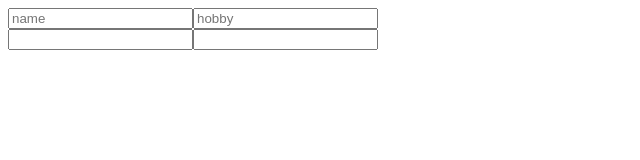
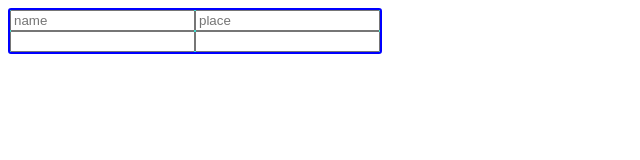
Before and after one commit to sreenumr/simple-react-app, a React app: page / in a window 1280 px wide. Shown: the whole page, without its empty margins (0-640 px from the left). Built offline with nearby package versions, Linux system fonts and the light colour scheme.

Commit message:
added css

```diff
--- a/public/index.html
+++ b/public/index.html
@@ -7,6 +7,8 @@
       name="viewport"
       content="width=device-width, initial-scale=1, shrink-to-fit=no"
     />
+
+
     <meta name="theme-color" content="#000000" />
     <!--
       manifest.json provides metadata used when your web app is added to the
@@ -20,7 +22,5 @@
     <noscript>You need to enable JavaScript to run this app.</noscript>
     <div id="root"></div>
 
-    <script type="text/JavaScript" src="index.js"></script>
-
 </body>
 </html>
--- a/src/Login.js
+++ b/src/Login.js
@@ -1,5 +1,4 @@
 import React, { Component } from 'react';
-import ReactDOM from 'react-dom';
 
 class Login extends Component {
 
--- a/src/Register.js
+++ b/src/Register.js
@@ -1,5 +1,4 @@
 import React, { Component } from 'react';
-import ReactDOM from 'react-dom';
 
 class Register extends Component{
 
@@ -7,8 +6,8 @@ class Register extends Component{
         return(
             <div>
                 <form>
-                    <input type="text" placeholder="name"></input>
-                    <input type="text" placeholder="hobby"></input>
+                    <input type="text" placeholder="name" ></input>
+                    <input type="text" placeholder="place"></input>
                 </form>
             </div>
         )
--- a/src/form.js
+++ b/src/form.js
@@ -1,9 +1,9 @@
 import React, { Component } from 'react';
-import ReactDOM from 'react-dom';
 import Register from './Register'
 import Login from './Login'
 
 class Form extends Component{
+
     render(){
         return(
             <div>
--- /dev/null
+++ b/src/index.css
@@ -0,0 +1,6 @@
+.Form{
+    background:turquoise;
+    border-radius: 3px;
+    border:2px solid blue;
+    display: inline-block;
+}
--- a/src/index.js
+++ b/src/index.js
@@ -1,11 +1,12 @@
 import React, { Component } from 'react';
 import ReactDOM from 'react-dom';
 import Form from './form'
+import './index.css'
 
 class App extends Component {
   render() {
 return(
-    <div>
+    <div className="Form">
       <Form></Form>
     </div>
 )
```
